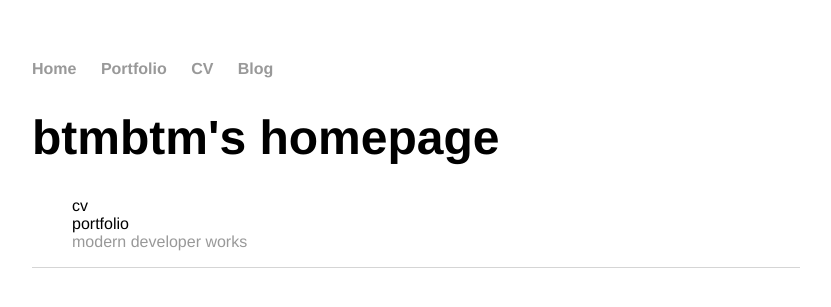
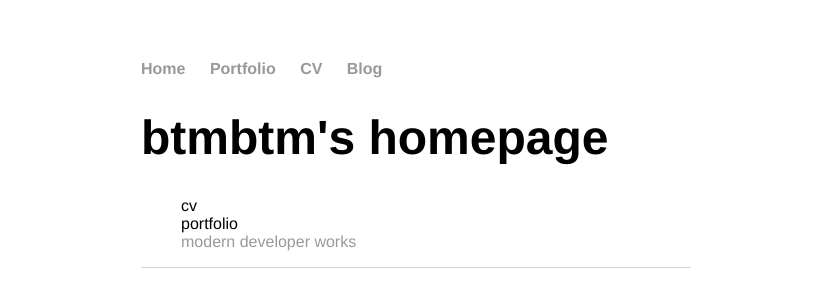
Before and after one commit to btmbtm/btmbtm.github.io, a Jekyll site: the page built from index.html, in a window 1280 px wide. Shown: the top 307 px of the page, without its empty margins (224-1055 px from the left). Built offline with Jekyll 4.4.1, drawn with Linux system fonts in a browser that asks for light colours.

Commit message:
Update main.css

```diff
--- a/css/main.css
+++ b/css/main.css
@@ -1,10 +1,9 @@
 body {
     margin: 60px auto;
-    width: 60%;
+    width: 550px;
     font-family:'Helvetica', 'Arial', 'Sans-Serif';
 }
 nav ul, footer ul {
-
     padding: 0px;
     list-style: none;
     font-weight: bold;
```
